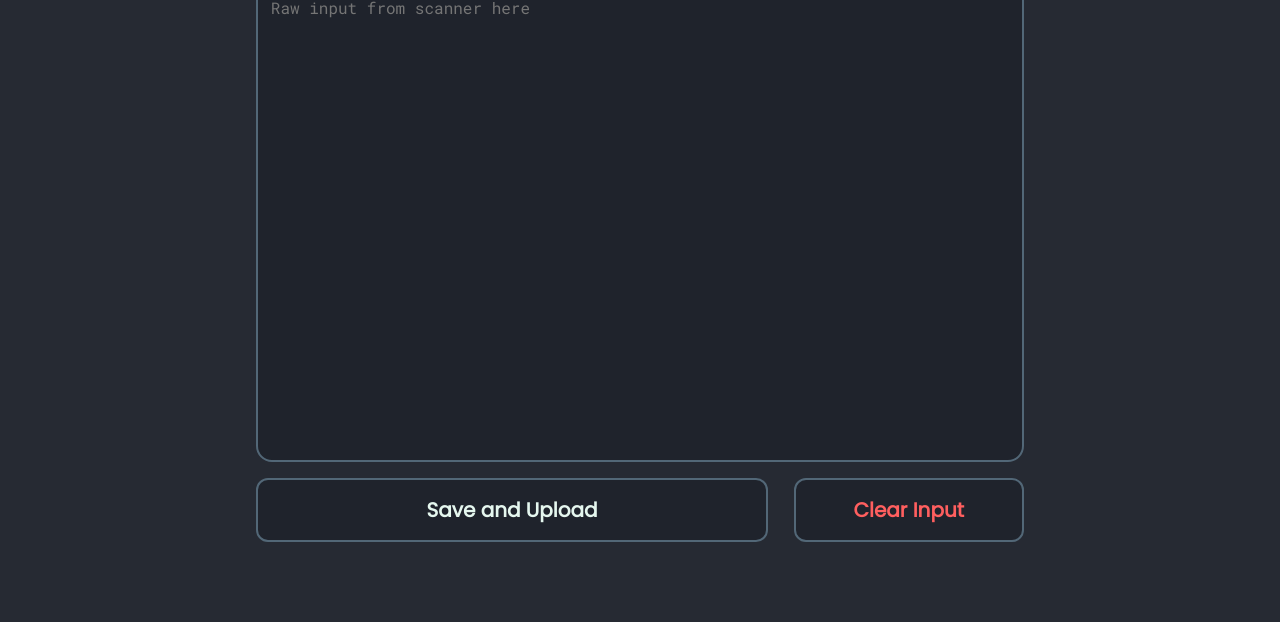
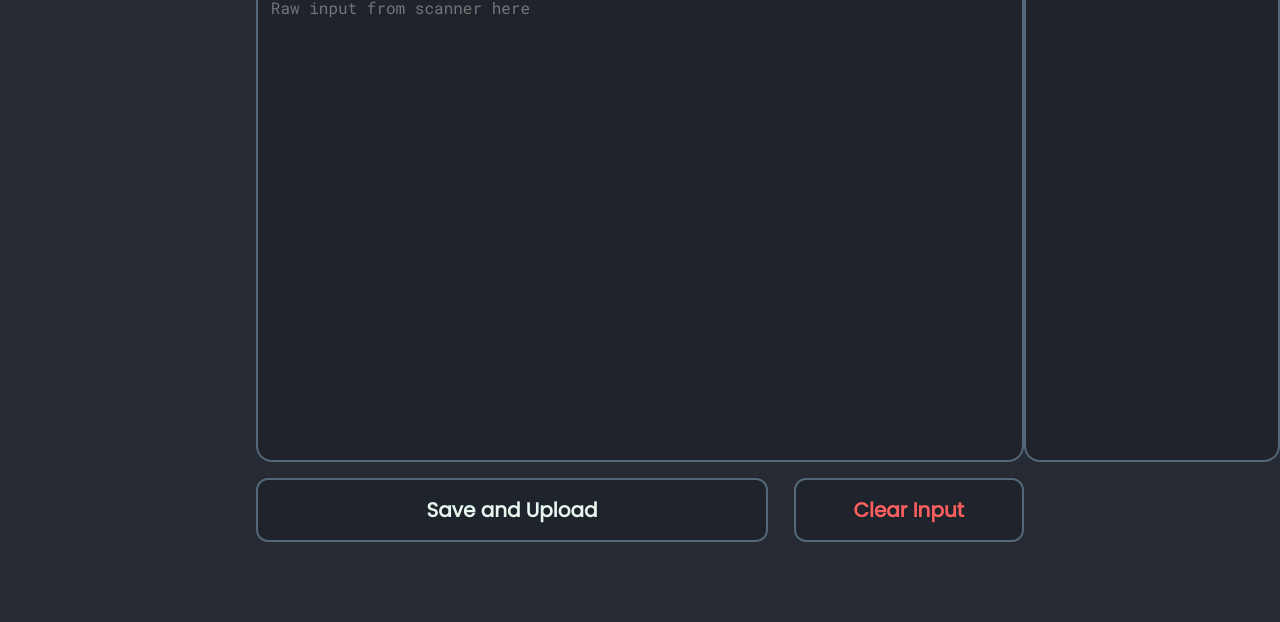
Before and after one commit to Team3128/Scouting-DB_Mercy, a plain HTML site: page index.html in a window 1280 px wide. Shown: the part 178-800 px from the top of the page. Drawn offline with Linux system fonts and the light colour scheme.

Commit message:
status box can be seen

```diff
--- a/index.html
+++ b/index.html
@@ -16,12 +16,8 @@
     <textarea id="input" placeholder="Raw input from scanner here"></textarea>>
 
     <button id = 'button'>Save and Upload</button>
-<<<<<<< Updated upstream
     <div id="status"></div>
-    <button onclick = "document.getElementById('input').value = ''">Clear Input</button>
-=======
-    <button id="clear">Clear Input</button>
->>>>>>> Stashed changes
+    <button onclick = "document.getElementById('input').value = ''" id="clear">Clear Input</button>
     <script src="initapp.js"></script>
     <script src="initfirefuncs.js"></script>
     <script src="script.js"></script>
--- a/script.js
+++ b/script.js
@@ -64,14 +64,5 @@ function uploadData() {
         }
 
     }
-<<<<<<< Updated upstream
   }
 document.getElementById("button").addEventListener("click", uploadData);
-=======
-}
-document.getElementById("button").addEventListener("click", uploadData);
-document.getElementById("clear").addEventListener("click", ()=>{
-  document.getElementById("input").value = ''
-  console.log("received")
-})
->>>>>>> Stashed changes
--- a/style.css
+++ b/style.css
@@ -141,3 +141,34 @@ body{
       transform: translate3d(4px, 0, 0);
     }
   }
+
+ #status{
+    grid-column: 5/6;
+    grid-row: 2/5;
+    background-color: var(--sub-alt-color);
+    resize: none;
+    border: 2px solid var(--sub-color);
+    font-family: "Roboto Mono", monospace;
+    color: var(--text-color);
+    padding: 1vw;
+    border-radius: 1rem;
+    font-size: 0.75rem;
+    transition: all 0.3s ease-in-out;
+    overflow-y: scroll;
+  }
+
+  ::-webkit-scrollbar {
+    width: 20px;
+  }
+  ::-webkit-scrollbar-track {
+    background-color: transparent;
+  }
+  ::-webkit-scrollbar-thumb {
+    background-color: #d6dee1;
+    border-radius: 20px;
+    border: 6px solid transparent;
+    background-clip: content-box;
+  }
+  ::-webkit-scrollbar-thumb:hover {
+    background-color: #a8bbbf;
+  }
```
